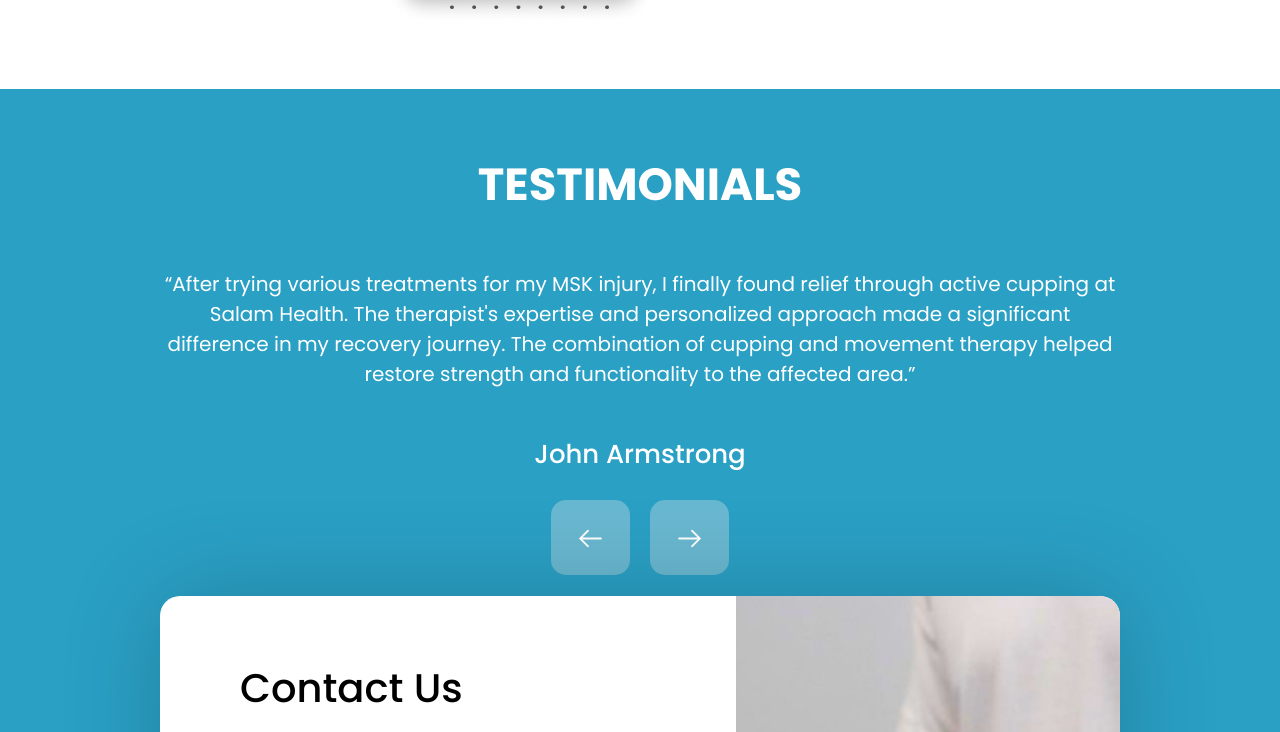
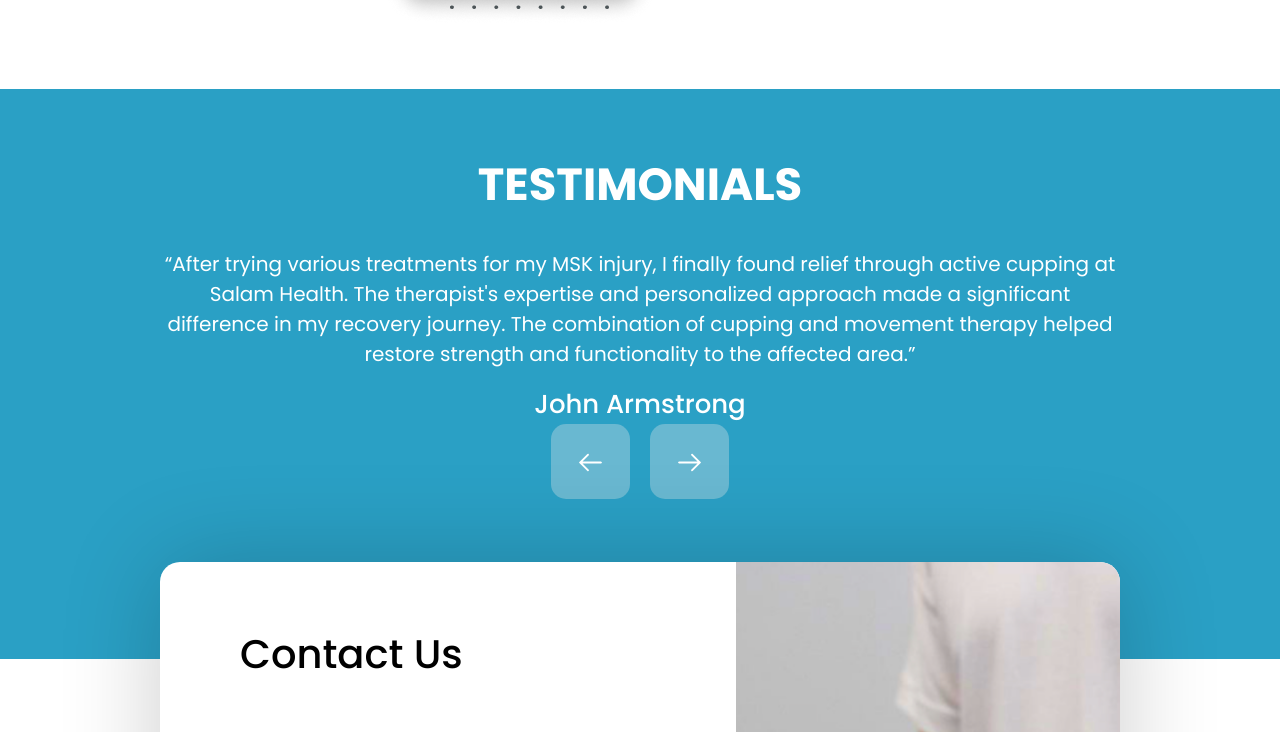
Before and after one commit to ayazb7/salam-health, a React (Create React App) app in the folder salam-health/: page /home in a window 1280 px wide. Shown: the part 1271-2003 px from the top of the page. Built offline with nearby package versions, Linux system fonts and the light colour scheme.

Commit message:
testimonials changes

```diff
--- a/salam-health/src/App.css
+++ b/salam-health/src/App.css
@@ -66,6 +66,35 @@ a {
   }
 }
 
+@keyframes slideInFromRight {
+  0% {
+    transform: translateX(100%);
+    opacity: 0;
+  }
+  100% {
+    transform: translateX(0);
+    opacity: 1;
+  }
+}
+
+@keyframes slideInFromLeft {
+  0% {
+    transform: translateX(-100%);
+    opacity: 0;
+  }
+  100% {
+    transform: translateX(0);
+    opacity: 1;
+  }
+}
+
+.testimonial-slide-right {
+  animation: slideInFromRight 0.5s forwards;
+}
+
+.testimonial-slide-left {
+  animation: slideInFromLeft 0.5s forwards;
+}
 
 body {
   background-color: #ffffff; /* Set the background color for the entire website */
@@ -420,7 +449,7 @@ h4, h3, h2, p {
   display: flex;
   flex-direction: column;
   align-items: center;
-  justify-content: center;
+  justify-content: space-between;
   z-index: 1;
   position: relative;
   margin-bottom: 60vh;
@@ -741,13 +770,26 @@ h4, h3, h2, p {
   color: white;
 }
 
+.testimonial-content {
+  display: flex;
+  flex-direction: column;
+  align-items: center;
+  justify-content: center;
+  text-align: center;
+  gap: 1rem;
+}
+
+.testimonial-text, .testimonial-name {
+  width: 75%;
+  max-width: 1440px;
+  padding: 0 3rem;
+  margin: 0 auto; /* Centering horizontally */
+}
+
 .testimonial-text {
   color: white;
-  width: 75%;
-  max-width: 1440px;
   font-size: 20px;
   font-weight: 400;
-  padding: 0 3rem;
   text-align: center;
 }
 
@@ -755,10 +797,8 @@ h4, h3, h2, p {
   color: white;
   font-size: 26px;
   font-weight: 500;
-  padding: 0 3rem;
   text-align: center;
 }
-
 .small-button {
   border-radius: 15px;
   background-color: #69B8D1;
--- a/salam-health/src/components/Home.js
+++ b/salam-health/src/components/Home.js
@@ -1,5 +1,6 @@
 // Home.js
-import React, { useState, useEffect } from 'react';
+import React, { useState, useEffect, } from 'react';
+import { useNavigate } from 'react-router-dom';
 import '../App.css'; // Import your CSS file
 import CuppingImage from '../images/CuppingImage.png';
 import GroupImages from '../images/GroupImages.png';
@@ -16,8 +17,42 @@ import arrow_narrow_right from '../images/arrow-narrow-right.png';
 import group_dots from '../images/dots-group.png';
 import ContactCard from './ContactCard';
 
+const testimonials = [
+  {
+    name: 'John Armstrong',
+    message: '\“After trying various treatments for my MSK injury, I finally found relief through active cupping at Salam Health. The therapist\'s expertise and personalized approach made a significant difference in my recovery journey. The combination of cupping and movement therapy helped restore strength and functionality to the affected area.\”'
+  },
+  {
+    name: 'Mahmoud Nasir',
+    message: '\“I am incredibly grateful to Salam Health for their hijama treatment in managing my hip osteoarthritis. The therapist, a knowledgeable student doctor, made me feel at ease throughout the session. Thanks to the hijama treatment, I experienced a noticeable reduction in joint pain and inflammation. Salam Health\'s expertise in hijama has been invaluable in improving my overall well-being and managing my osteoarthritis effectively.\”'
+  },
+];
+
 const Home = () => {
   const [startAnimation, setStartAnimation] = useState(false);
+  const [currentTestimonialIndex, setCurrentTestimonialIndex] = useState(0);
+  const [animationDirection, setAnimationDirection] = useState('right');
+
+  const handleNextTestimonial = () => {
+    setAnimationDirection('right');
+    setCurrentTestimonialIndex((prevIndex) => (prevIndex + 1) % testimonials.length);
+  };
+
+  const handlePreviousTestimonial = () => {
+    setAnimationDirection('left');
+    setCurrentTestimonialIndex((prevIndex) =>
+      prevIndex === 0 ? testimonials.length - 1 : prevIndex - 1
+    );
+  };
+
+  const currentTestimonial = testimonials[currentTestimonialIndex];
+
+  const navigate = useNavigate();
+
+  const handleGetStarted = () => {
+    navigate('/book', { replace: false, state: {} });
+    window.scrollTo(0, 0);
+  };
 
   useEffect(() => {
     const timer = setTimeout(() => {
@@ -96,7 +131,7 @@ const Home = () => {
             <p className='home-descriptions'>Follow our simple process to get the best<br></br>treatment as soon as possible.</p>
 
             <div className='horizontal-start top-padding-1'>
-              <button className="book-now-large">
+              <button className="book-now-large" onClick={handleGetStarted}>
                 Get Started
               </button>
 
@@ -117,21 +152,18 @@ const Home = () => {
             TESTIMONIALS
           </p>
 
-          <p className='center testimonial-text'>
-            “After trying various treatments for my MSK injury, I finally found relief through active cupping at Salam Health. The therapist's expertise and personalized approach made a significant difference in my recovery journey. The combination of cupping and movement therapy helped restore strength and functionality to the affected area.”
-          </p>
+          <div className={`testimonial-content ${animationDirection === 'right' ? 'testimonial-slide-right' : 'testimonial-slide-left'}`}>
+            <p className='testimonial-text'>{currentTestimonial.message}</p>
+            <p className='testimonial-name'>{currentTestimonial.name}</p>
+          </div>
 
-          <p className='center testimonial-name'>
-            John Armstrong
-          </p>
-
-          <div className='horizontal'>
-            <div className='small-button'>
-              <img src={arrow_narrow_left}/>
+          <div className='horizontal' style={{ marginTop: 'auto' }}>
+            <div className='small-button' onClick={handlePreviousTestimonial}>
+              <img src={arrow_narrow_left} alt="Previous"/>
             </div>
 
-            <div className='small-button'>
-              <img src={arrow_narrow_right}/>
+            <div className='small-button' onClick={handleNextTestimonial}>
+              <img src={arrow_narrow_right} alt="Next"/>
             </div>
           </div>
         </div>
```
